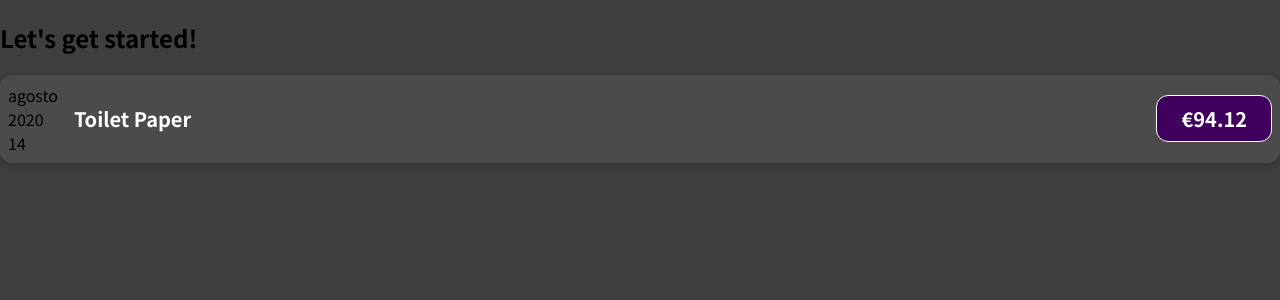
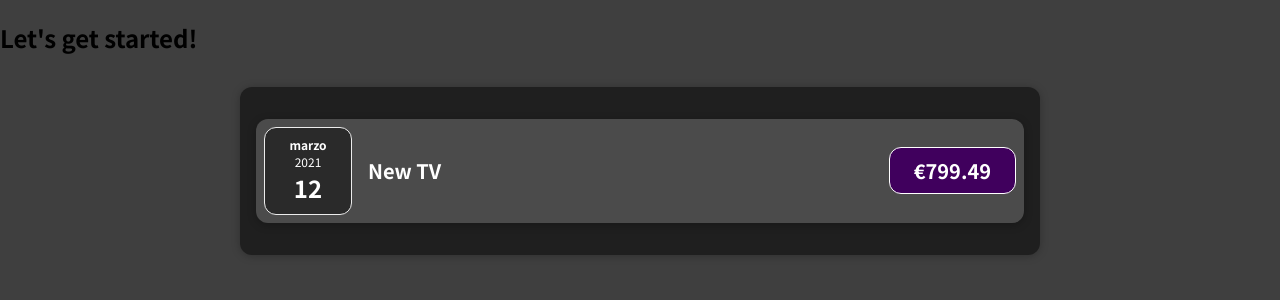
Before and after one commit to J3tr0/React---The-Complete-Guide---Lessons, a JavaScript app in the folder react-complete-guide/: page / in a window 1280 px wide. Shown: the top 300 px of the page. Built offline with nearby package versions, Linux system fonts and the light colour scheme.

Commit message:
add Expenses Component

```diff
--- a/react-complete-guide/src/App.js
+++ b/react-complete-guide/src/App.js
@@ -1,4 +1,4 @@
-import ExpenseItem from './components/ExpenseItem';
+import Expenses from './components/Expenses';
 
 function App() {
 	const expenses = [
@@ -31,11 +31,7 @@
 	return (
 		<div>
 			<h2>Let's get started!</h2>
-			<ExpenseItem
-				title={expenses[0].title}
-				amount={expenses[0].amount}
-				date={expenses[0].date}
-			/>
+			<Expenses items={expenses[1]} />
 		</div>
 	);
 }
--- /dev/null
+++ b/react-complete-guide/src/components/ExpenseDate.css
@@ -0,0 +1,26 @@
+.expense-date {
+	display: flex;
+	flex-direction: column;
+	width: 5.5rem;
+	height: 5.5rem;
+	border: 1px solid #ececec;
+	background-color: #2a2a2a;
+	color: white;
+	border-radius: 12px;
+	align-items: center;
+	justify-content: center;
+}
+
+.expense-date__month {
+	font-size: 0.75rem;
+	font-weight: bold;
+}
+
+.expense-date__year {
+	font-size: 0.75rem;
+}
+
+.expense-date__day {
+	font-size: 1.5rem;
+	font-weight: bold;
+}
--- a/react-complete-guide/src/components/ExpenseDate.js
+++ b/react-complete-guide/src/components/ExpenseDate.js
@@ -1,13 +1,15 @@
+import './ExpenseDate.css';
+
 function ExpenseDate(props) {
 	const month = props.date.toLocaleString('it-IT', { month: 'long' });
 	const day = props.date.toLocaleString('it-IT', { day: '2-digit' });
 	const year = props.date.getFullYear();
 
 	return (
-		<div>
-			<div>{month}</div>
-			<div>{year}</div>
-			<div>{day}</div>
+		<div className="expense-date">
+			<div className="expense-date__month">{month}</div>
+			<div className="expense-date__year">{year}</div>
+			<div className="expense-date__day">{day}</div>
 		</div>
 	);
 }
--- /dev/null
+++ b/react-complete-guide/src/components/Expenses.css
@@ -0,0 +1,9 @@
+.expenses {
+	padding: 1rem;
+	background-color: rgb(31, 31, 31);
+	margin: 2rem auto;
+	width: 50rem;
+	max-width: 95%;
+	border-radius: 12px;
+	box-shadow: 0 1px 8px rgba(0, 0, 0, 0.25);
+}
--- /dev/null
+++ b/react-complete-guide/src/components/Expenses.js
@@ -0,0 +1,16 @@
+import ExpenseItem from './ExpenseItem';
+import './Expenses.css';
+
+function Expenses(props) {
+	return (
+		<div className="expenses">
+			<ExpenseItem
+				title={props.items.title}
+				amount={props.items.amount}
+				date={props.items.date}
+			/>
+		</div>
+	);
+}
+
+export default Expenses;
```
